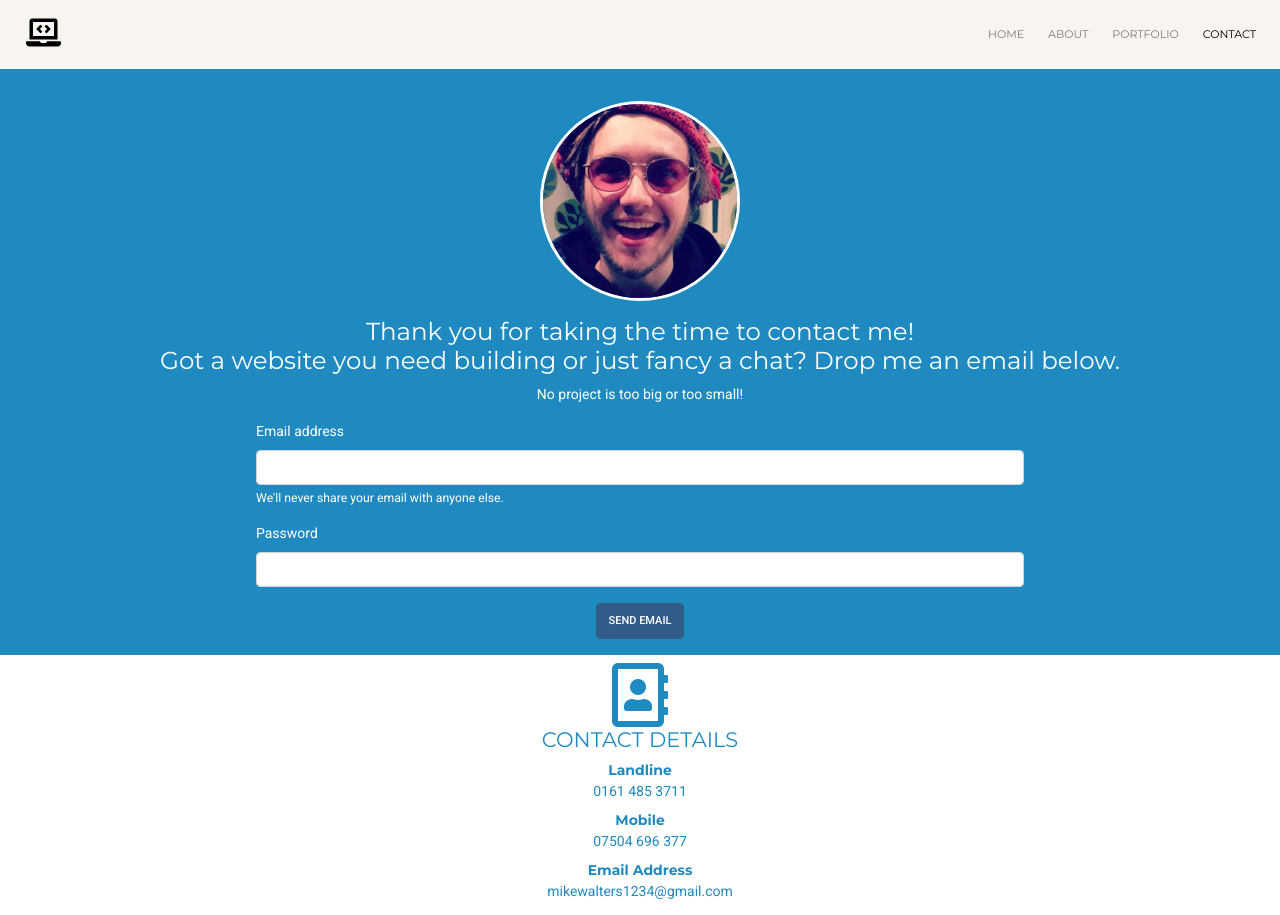
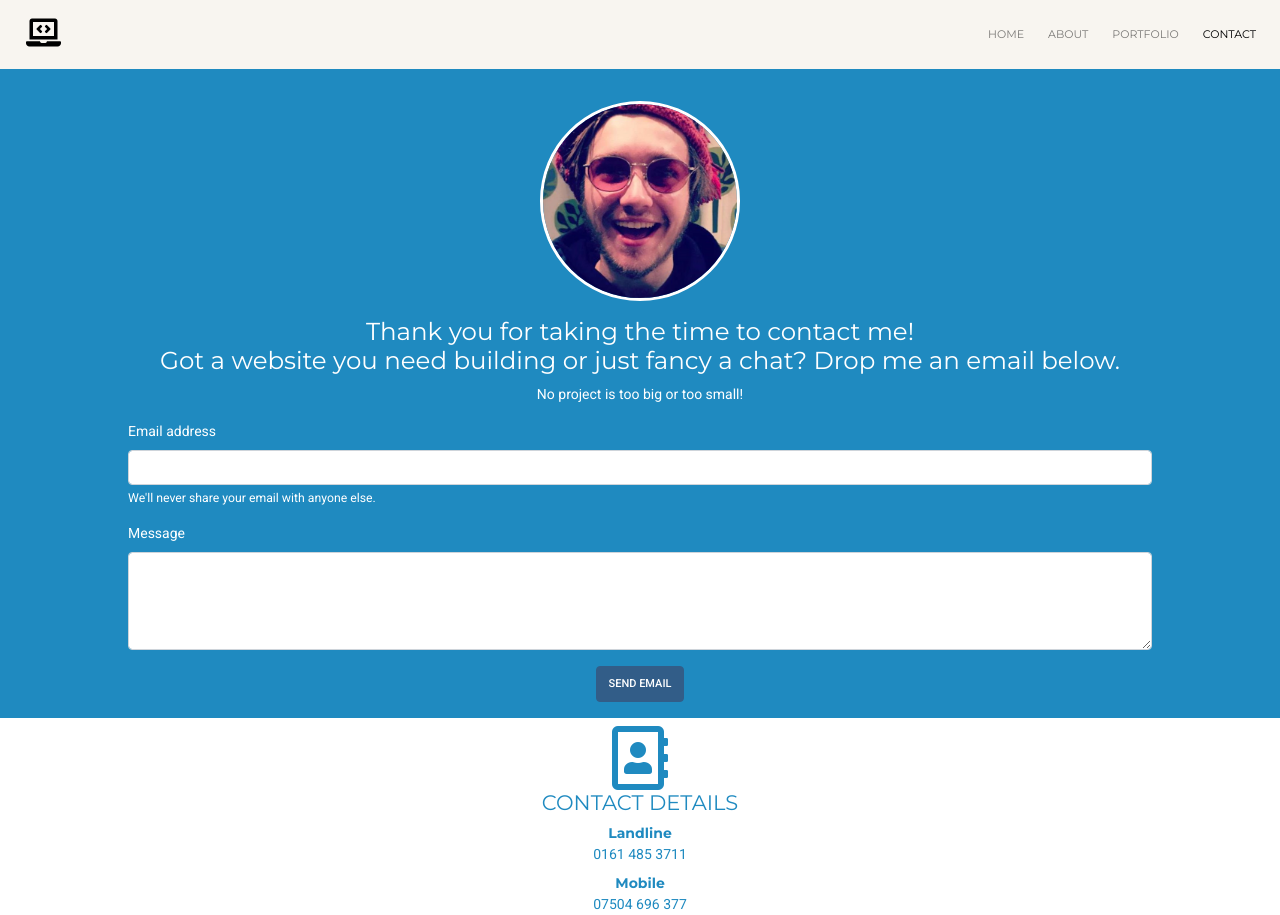
Before and after one commit to Code-Institute-Submissions/Milestone-1-Online-Resume, a plain HTML site: page contact.html in a window 1280 px wide. Shown: the top 915 px of the page. Drawn offline with nearby package versions, Linux system fonts and the light colour scheme.

Commit message:
Added text area to contact form

```diff
--- a/assets/css/style.css
+++ b/assets/css/style.css
@@ -717,7 +717,7 @@ animation: fadeIn  ease-out 4s;
 
 .contact-form {
     margin: 0 auto;
-    width: 60%;
+    width: 80%;
 }
 
 .contact-form button {
--- a/contact.html
+++ b/contact.html
@@ -57,13 +57,13 @@
 <!--contact form-->
 <form id="contact-form" class="contact-form">
     <div class="form-group">
-        <label for="exampleInputEmail1">Email address</label>
-        <input type="email" class="form-control contact-form-box" id="exampleInputEmail1" aria-describedby="emailHelp">
+        <label for="email">Email address</label>
+        <input type="email" class="form-control contact-form-box" id="email" aria-describedby="emailHelp">
         <small id="emailHelp" class="form-text">We'll never share your email with anyone else.</small>
     </div>
     <div class="form-group">
-        <label for="exampleInputPassword1">Password</label>
-        <input type="password" class="form-control contact-form-box" id="exampleInputPassword1">
+        <label for="Message">Message</label>
+        <textarea class="form-control" id="message" rows="4"></textarea>
     </div>
     <div class="text-center">
         <button type="submit" class="btn btn-primary text-center">Send Email</button>
```
